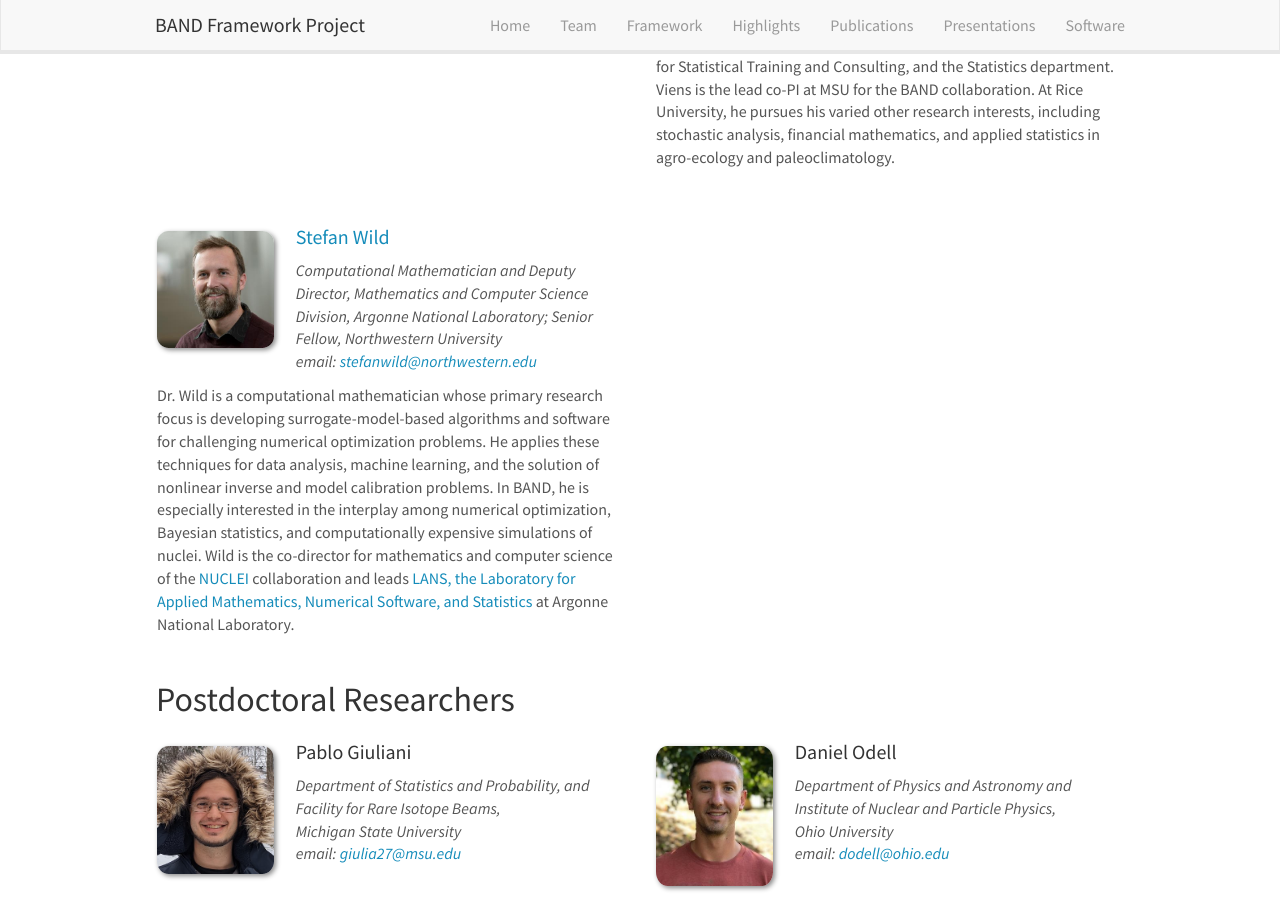
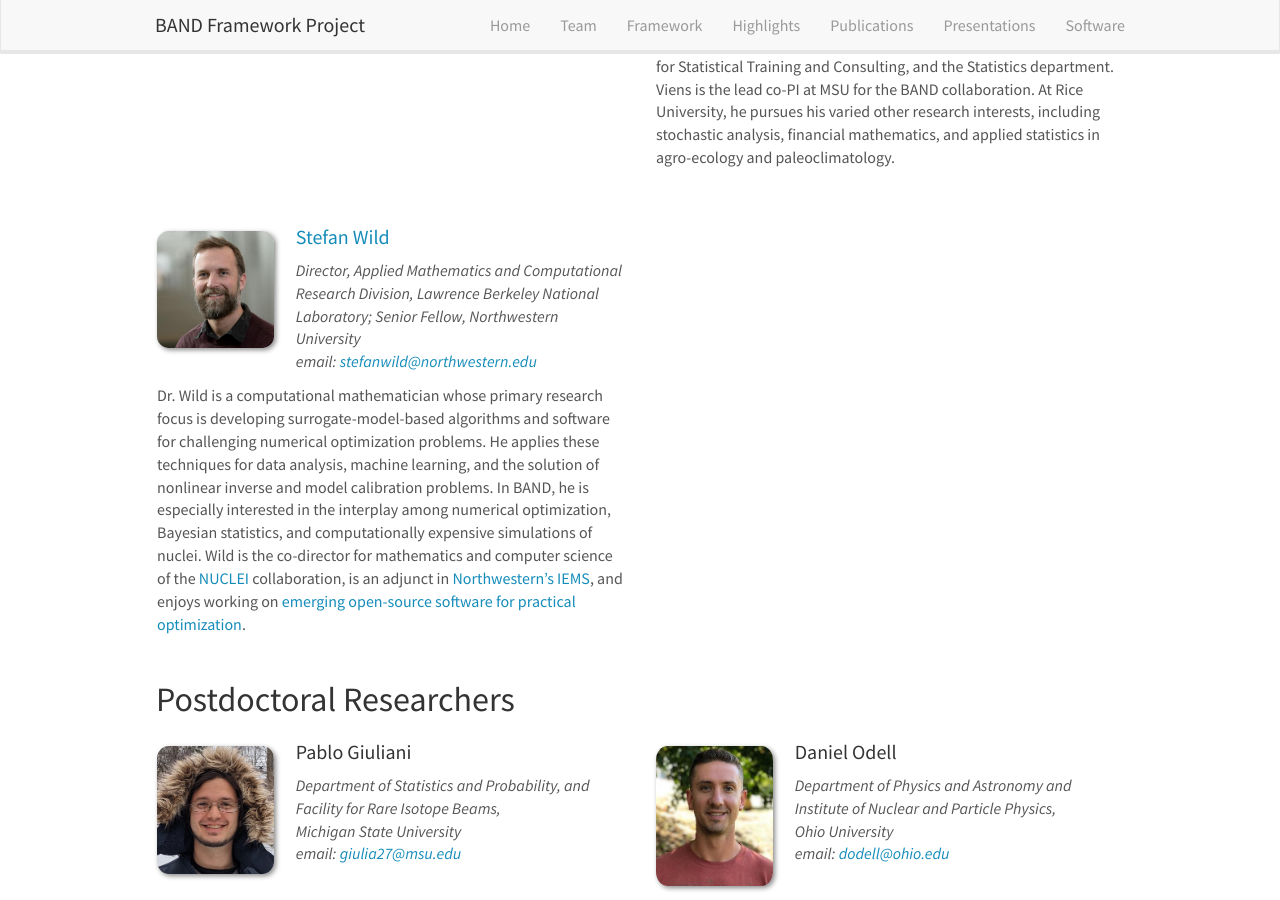
Before and after one commit to bandframework/bandframework.github.io, a Jekyll site: the page built from _pages/team.md, in a window 1280 px wide and 900 px high, scrolled down 2988 px. Built offline with Jekyll 4.4.1, drawn with Linux system fonts in a browser that asks for light colours; nearby versions of some CDN libraries.

Commit message:
Update team_members.yml

```diff
--- a/_data/team_members.yml
+++ b/_data/team_members.yml
@@ -191,7 +191,7 @@
 
 - name: <a href='https://wildsm.github.io/'>Stefan Wild</a>
   photo: Wild-Stefan-32129D38.jpg
-  info: Computational Mathematician and Deputy Director, Mathematics and Computer Science Division, Argonne National Laboratory; Senior Fellow, Northwestern University
+  info: Director, Applied Mathematics and Computational Research Division, Lawrence Berkeley National Laboratory; Senior Fellow, Northwestern University
   email: stefanwild@northwestern.edu
   number_educ: 0
   education1:
@@ -203,6 +203,6 @@
      In BAND, he is especially interested in the interplay among numerical optimization,
      Bayesian statistics, and computationally expensive simulations of nuclei.
      Wild is the co-director for mathematics and computer science of the
-     <a href="http://computingnuclei.org/">NUCLEI</a> collaboration and
-     leads <a href="https://www.anl.gov/mcs/lans">LANS, the Laboratory for Applied
-     Mathematics, Numerical Software, and Statistics</a> at Argonne National Laboratory.
+     <a href="http://computingnuclei.org/">NUCLEI</a> collaboration, is an adjunct in
+     <a href="https://www.mccormick.northwestern.edu/industrial/">Northwestern's IEMS</a>,
+      and enjoys working on <a href="https://github.com/POptUS">emerging open-source software for practical optimization</a>.
```
